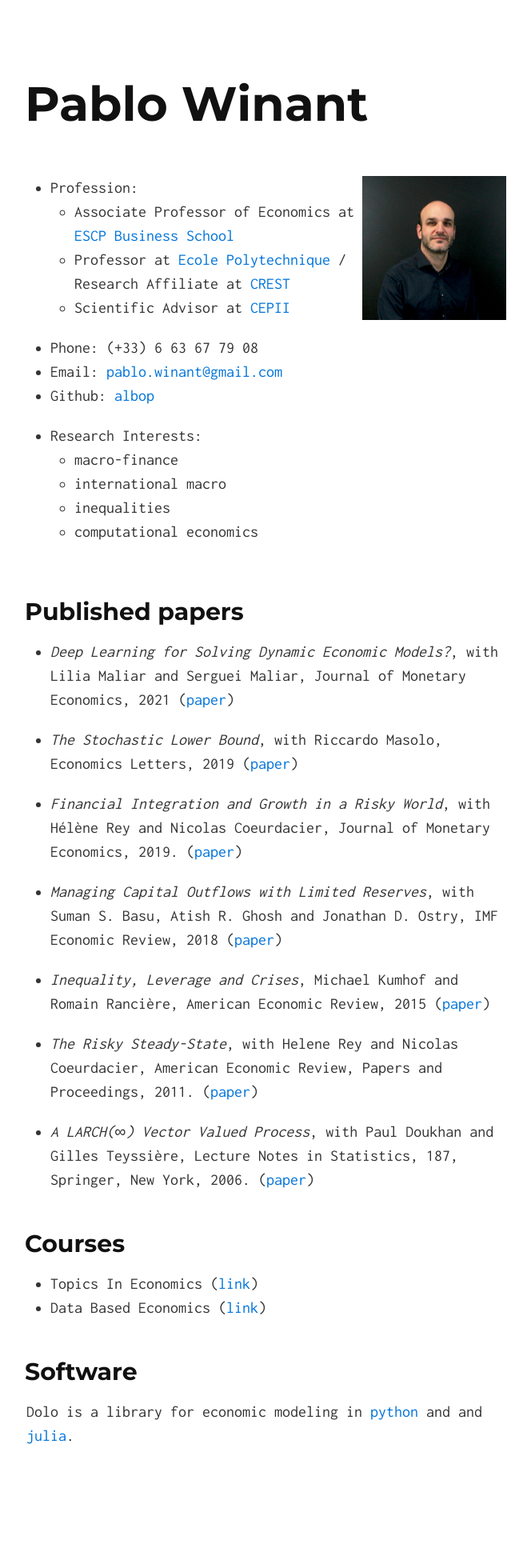
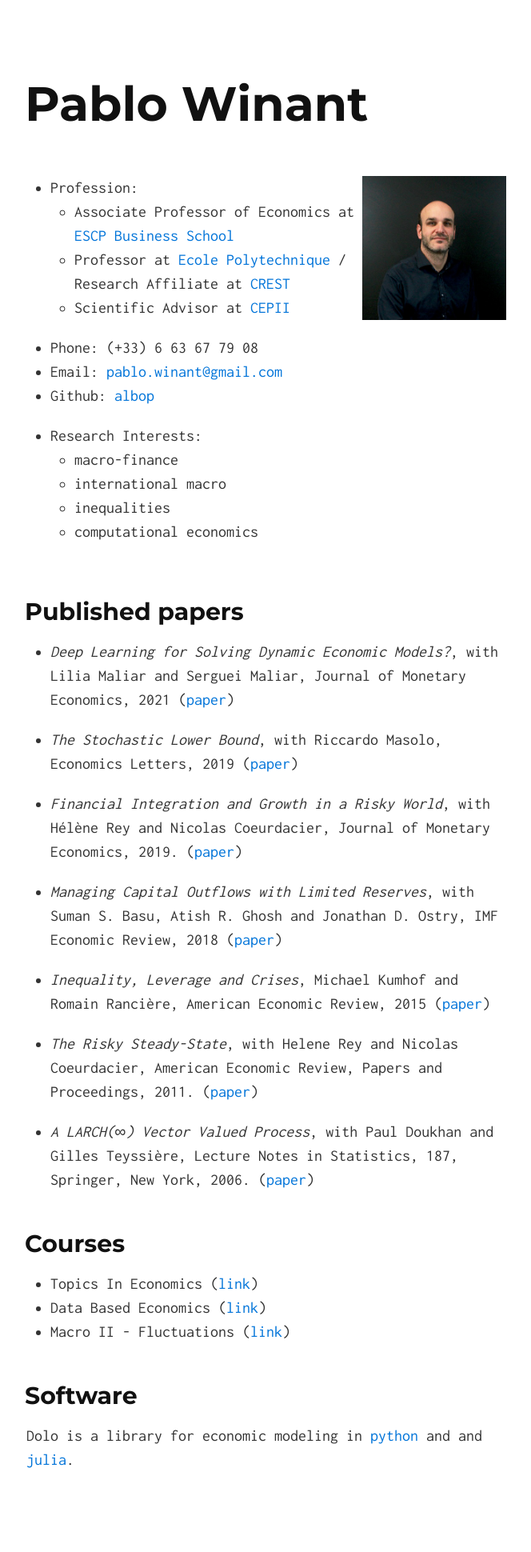
Before and after one commit to albop/albop.github.io, a Jekyll site: the page built from index.md, in a window 1280 px wide. Shown: the whole page at 80% size, without its empty margins (307-971 px from the left). Built offline with Jekyll 4.4.1, drawn with Linux system fonts in a browser that asks for light colours; our own code applies the rules of GitHub Pages for plain Markdown files; before the commit the page ends 1910 px from its top, so only the background shows below that.

Commit message:
Update index.md

```diff
--- a/index.md
+++ b/index.md
@@ -24,6 +24,7 @@ layout: default
 
 - Topics In Economics ([link](https://www.mosphere.fr/tie/))
 - Data Based Economics ([link](https://www.mosphere.fr/dbe))
+- Macro II - Fluctuations ([link](https://www.mosphere.fr/ae2e6/))
 
 
 ## Software
```
